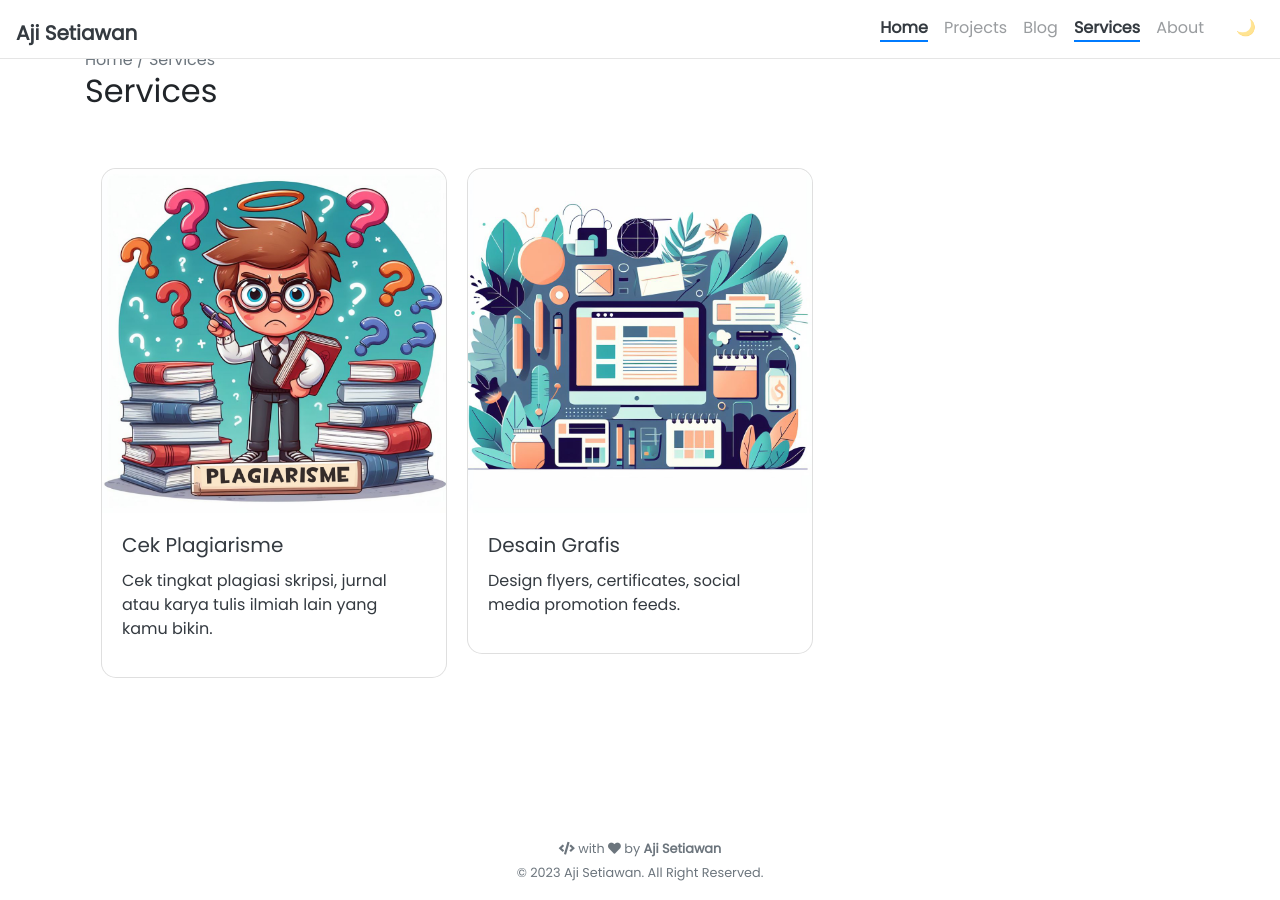
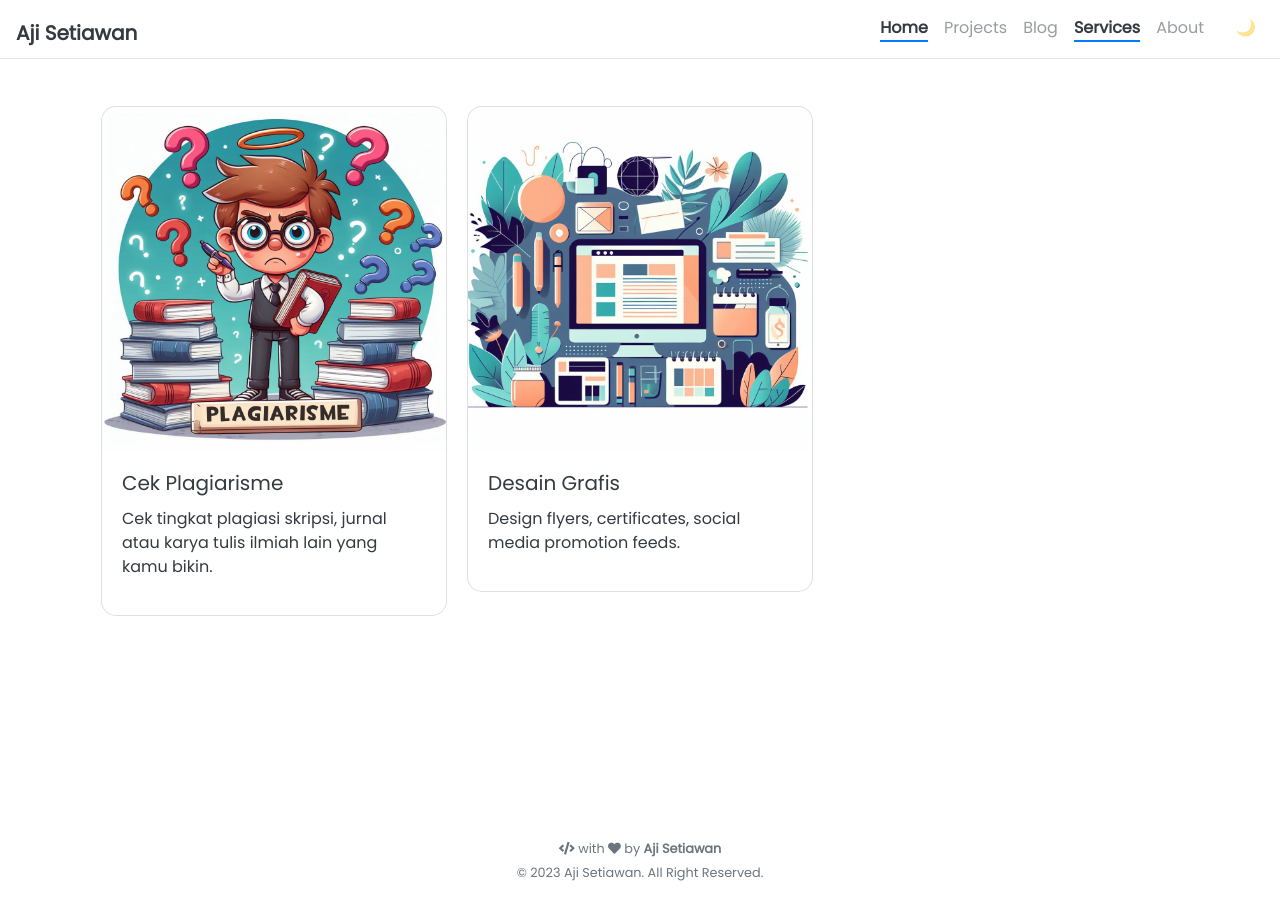
Before and after one commit to ajisetiawan716/ajisetiawan716.github.io, a Jekyll site: the page built from pages/service.html, in a window 1280 px wide. Built offline with Jekyll 4.4.1, drawn with Linux system fonts in a browser that asks for light colours; nearby versions of some CDN libraries.

Commit message:
Update service.html

```diff
--- a/pages/service.html
+++ b/pages/service.html
@@ -5,6 +5,4 @@ permalink: /services/
 weight: 3
 ---
 
-{% include breadcrumbs.html %}
-<h2>{{ page.title }}</h2>
 {% include service/index.html %}
```
